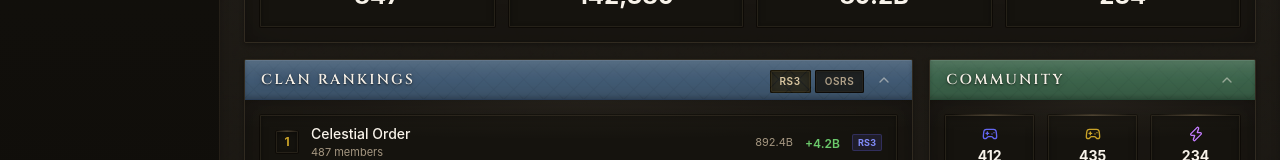
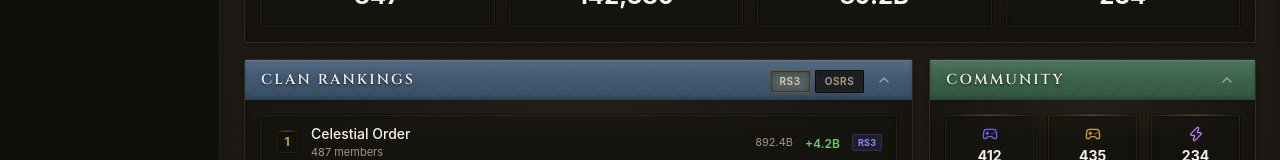
Before and after one commit to harrisonkyle98-ctrl/clanhaven, a React (Vite) app in the folder frontend/: page / in a window 1280 px wide. Shown: the part 550-710 px from the top of the page. Built offline with nearby package versions, Linux system fonts and the light colour scheme; no server answers.

Commit message:
style: remove pattern from active tab, keep gold highlight
Co-Authored-By: Kyle Harrison <harrisonkyle98@gmail.com>

```diff
--- a/frontend/src/index.css
+++ b/frontend/src/index.css
@@ -483,30 +483,14 @@ body {
 }
 
 .ch-tab-active {
-  background: rgba(22, 19, 14, 0.8);
+  background: rgba(201, 162, 39, 0.15);
   color: #dccaaa;
   box-shadow:
-    inset 0 0 0 1px rgba(10, 8, 5, 0.9),
+    inset 0 0 0 1px rgba(201, 162, 39, 0.3),
     inset 0 0 0 2px rgba(52, 45, 34, 0.6),
-    inset 0 1px 0 rgba(115, 98, 72, 0.2),
+    inset 0 1px 0 rgba(201, 162, 39, 0.2),
     inset 0 3px 8px rgba(0, 0, 0, 0.4),
     inset 0 -1px 4px rgba(0, 0, 0, 0.15);
-}
-
-.ch-tab-active::before {
-  content: "";
-  position: absolute;
-  inset: 0;
-  z-index: 0;
-  pointer-events: none;
-  background-color: #c9a227;
-  -webkit-mask-image: url("/assets/patterns/stormlight-grid-pattern-mask-inverted-tile-128.png");
-  mask-image: url("/assets/patterns/stormlight-grid-pattern-mask-inverted-tile-128.png");
-  -webkit-mask-repeat: repeat;
-  mask-repeat: repeat;
-  -webkit-mask-size: 20px 20px;
-  mask-size: 20px 20px;
-  opacity: 0.08;
 }
 
 /* ===========================================
```
